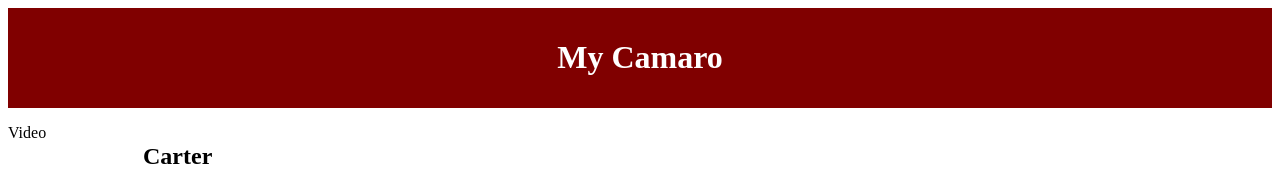
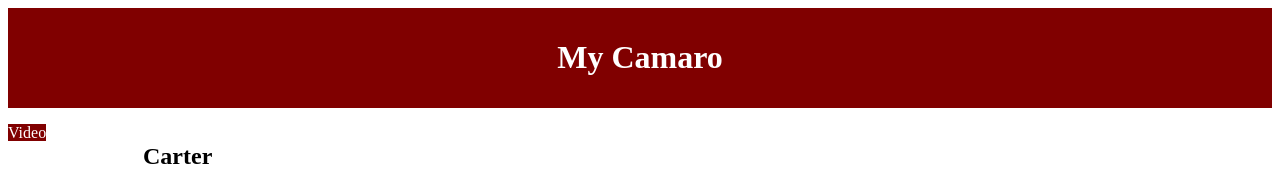
Before and after one commit to shonnadorsey/carterjay1.github.io, a plain HTML site: page index.html in a window 1280 px wide. In both pictures the pointer is over the link "Video". Shown: the top 175 px of the page. Drawn offline with Linux system fonts and the light colour scheme.

Commit message:
Update style.css

```diff
--- a/CSS/style.css
+++ b/CSS/style.css
@@ -46,5 +46,6 @@ a {
   text-decoration:none;
 }
 a:hover {
-  color:black;
+  background:#800000;
+  color:white;
 }
```
